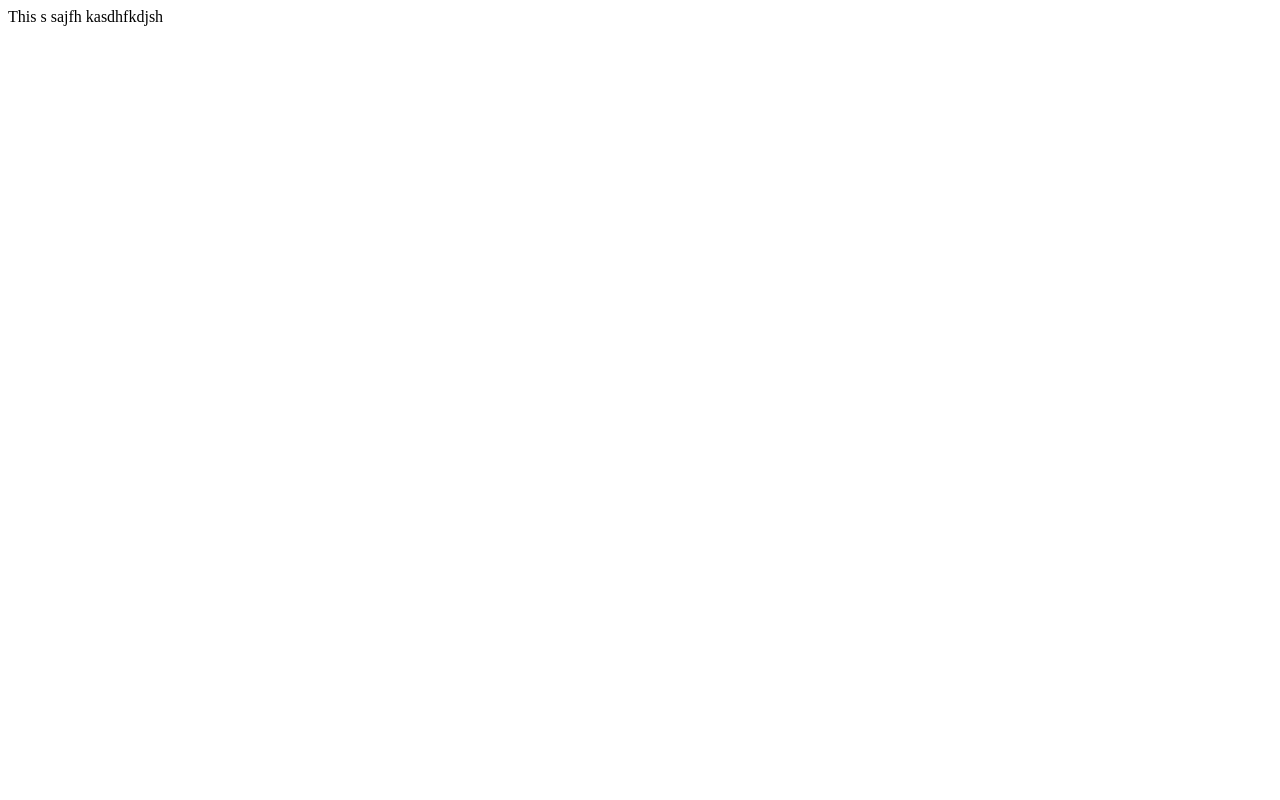
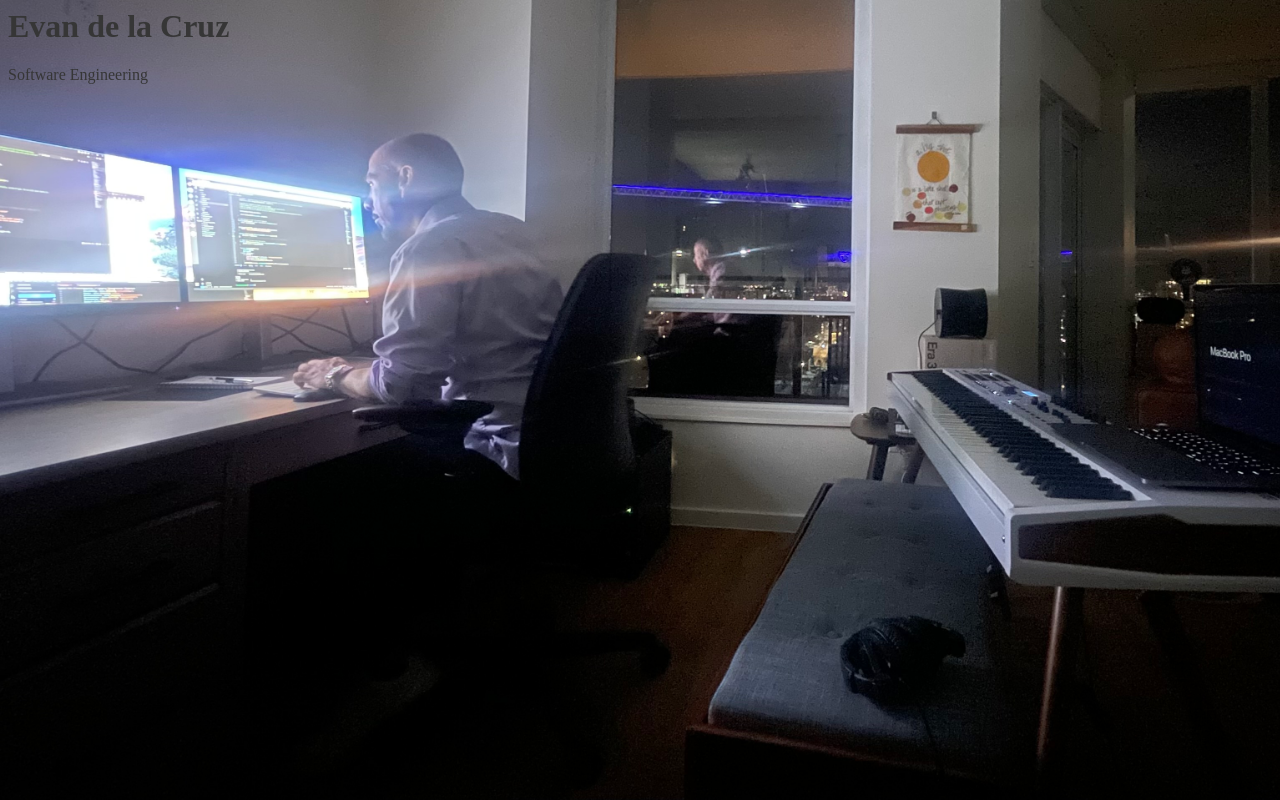
Before and after one commit to evandelacruz/evandelacruz, a plain HTML site: page index.html in a window 1280 px wide. Drawn offline with Linux system fonts and the light colour scheme.

Commit message:
Update homepage bg image placement

```diff
--- a/index.html
+++ b/index.html
@@ -1,3 +1,9 @@
 <html>
-<head><title>Test web page</title><body>This s sajfh kasdhfkdjsh </body>
+	<head>
+		<title>Evan de la Cruz</title>
+	</head>
+	<body style="background: black url('IMG-7237.jpg') no-repeat fixed left top; background-size: cover; color: #363636;">
+		<h1>Evan de la Cruz</h1>
+		<p>Software Engineering</p>
+	</body>
 </html>
```
